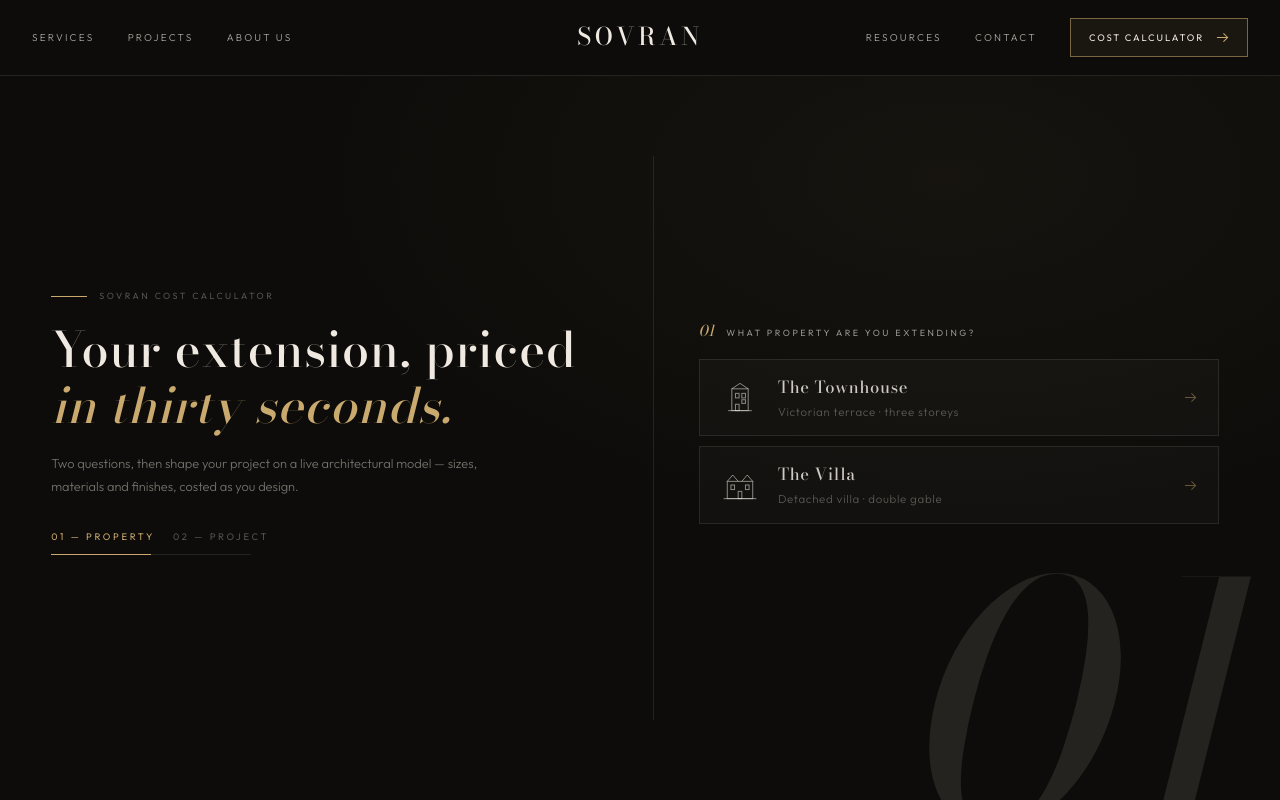
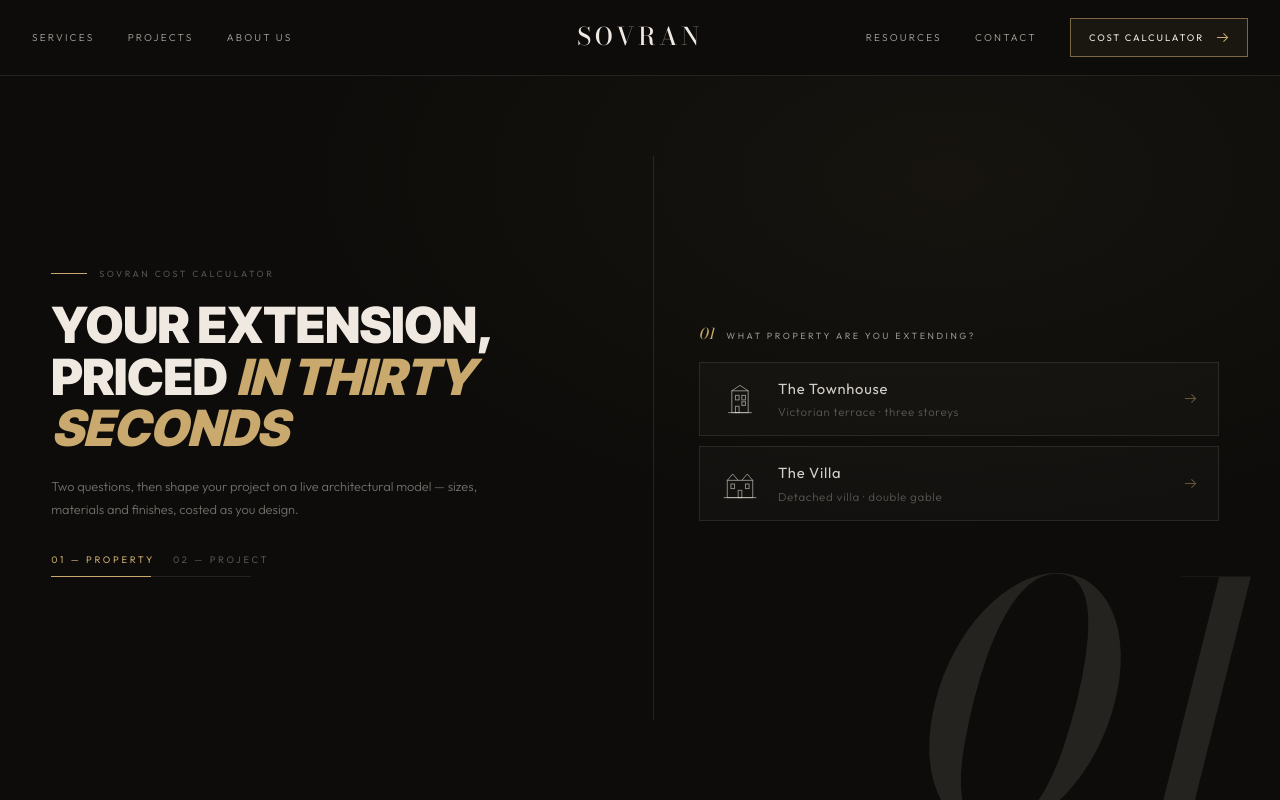
Before and after one commit to AndresO7/sovran-cost-calculator, a Next.js app: page / in a window 1280 px wide. Built offline with nearby package versions, Linux system fonts and the light colour scheme.

Commit message:
feat: update typography styles in QuoteModal and StartScreen; add Inter Tight font

```diff
--- a/app/calculator/ui/QuoteModal.tsx
+++ b/app/calculator/ui/QuoteModal.tsx
@@ -128,10 +128,12 @@
             </div>
             <h2
               style={{
-                fontFamily: "var(--font-bodoni)",
-                fontWeight: 500,
-                fontSize: "clamp(22px, 2.6vw, 30px)",
-                letterSpacing: "0.04em",
+                fontFamily: "var(--font-inter-tight)",
+                fontWeight: 900,
+                textTransform: "uppercase",
+                fontSize: "clamp(20px, 2.3vw, 27px)",
+                letterSpacing: "-0.005em",
+                lineHeight: 1.05,
                 color: FG,
                 marginBottom: 12,
               }}
@@ -173,15 +175,17 @@
             </div>
             <h2
               style={{
-                fontFamily: "var(--font-bodoni)",
-                fontWeight: 500,
-                fontSize: "clamp(24px, 2.8vw, 34px)",
-                letterSpacing: "0.03em",
+                fontFamily: "var(--font-inter-tight)",
+                fontWeight: 900,
+                textTransform: "uppercase",
+                fontSize: "clamp(22px, 2.5vw, 30px)",
+                letterSpacing: "-0.005em",
+                lineHeight: 1.05,
                 color: FG,
                 marginBottom: 22,
               }}
             >
-              Your detailed quote
+              Your detailed <em style={{ fontStyle: "italic", color: ACCENT }}>quote</em>
             </h2>
 
             {/* summary */}
--- a/app/calculator/ui/StartScreen.tsx
+++ b/app/calculator/ui/StartScreen.tsx
@@ -242,17 +242,20 @@
           <h1
             data-intro
             style={{
-              fontFamily: "var(--font-bodoni)",
-              fontWeight: 500,
-              fontSize: "clamp(28px, 3.8vw, 56px)",
-              letterSpacing: "0.02em",
-              lineHeight: 1.14,
+              fontFamily: "var(--font-inter-tight)",
+              fontWeight: 900,
+              textTransform: "uppercase",
+              fontSize: "clamp(30px, 3.9vw, 58px)",
+              letterSpacing: "-0.01em",
+              lineHeight: 1.04,
               color: FG,
-              maxWidth: "15em",
+              maxWidth: "12em",
             }}
           >
-            Your extension, priced
-            <em style={{ fontStyle: "italic", color: ACCENT }}> in thirty seconds.</em>
+            Your extension,
+            <br />
+            priced{" "}
+            <em style={{ fontStyle: "italic", color: ACCENT }}>in thirty seconds</em>
           </h1>
           <p
             data-intro
@@ -353,11 +356,11 @@
                         <span style={{ display: "flex", flexDirection: "column", gap: 3 }}>
                           <span
                             style={{
-                              fontFamily: "var(--font-bodoni)",
-                              fontWeight: 500,
-                              fontSize: "clamp(16px, 1.3vw, 19px)",
-                              letterSpacing: "0.04em",
-                              color: "rgba(239,233,225,0.85)",
+                              fontFamily: "var(--font-outfit)",
+                              fontWeight: 400,
+                              fontSize: "clamp(14px, 1.15vw, 16.5px)",
+                              letterSpacing: "0.05em",
+                              color: "rgba(239,233,225,0.88)",
                             }}
                           >
                             {PROTOTYPES[o.id].label}
@@ -443,11 +446,11 @@
                       <span style={{ display: "flex", flexDirection: "column", gap: 3 }}>
                         <span
                           style={{
-                            fontFamily: "var(--font-bodoni)",
-                            fontWeight: 500,
-                            fontSize: "clamp(16px, 1.3vw, 19px)",
-                            letterSpacing: "0.04em",
-                            color: "rgba(239,233,225,0.85)",
+                            fontFamily: "var(--font-outfit)",
+                            fontWeight: 400,
+                            fontSize: "clamp(14px, 1.15vw, 16.5px)",
+                            letterSpacing: "0.05em",
+                            color: "rgba(239,233,225,0.88)",
                           }}
                         >
                           {o.label}
--- a/app/layout.tsx
+++ b/app/layout.tsx
@@ -1,5 +1,5 @@
 import type { Metadata } from "next";
-import { Bodoni_Moda, Outfit } from "next/font/google";
+import { Bodoni_Moda, Inter_Tight, Outfit } from "next/font/google";
 import "./globals.css";
 
 const outfit = Outfit({
@@ -12,6 +12,13 @@
   variable: "--font-bodoni",
   subsets: ["latin"],
   weight: ["400", "500", "600", "700"],
+  style: ["normal", "italic"],
+});
+
+const interTight = Inter_Tight({
+  variable: "--font-inter-tight",
+  subsets: ["latin"],
+  weight: ["700", "800", "900"],
   style: ["normal", "italic"],
 });
 
@@ -29,7 +36,7 @@
   return (
     <html
       lang="en-GB"
-      className={`${outfit.variable} ${bodoni.variable} h-full antialiased`}
+      className={`${outfit.variable} ${bodoni.variable} ${interTight.variable} h-full antialiased`}
     >
       <body className="min-h-full">{children}</body>
     </html>
```
